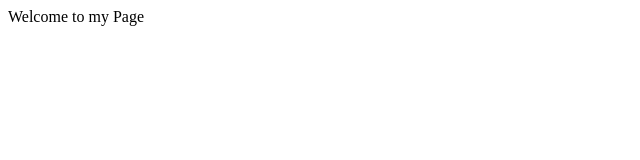
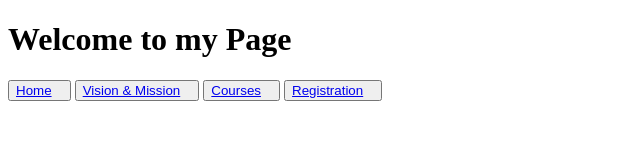
Before and after one commit to shrutikarad/collegedemo, a plain HTML site: page index.html in a window 1280 px wide. Shown: the whole page, without its empty margins (0-640 px from the left). Drawn offline with Linux system fonts and the light colour scheme.

Commit message:
Update index.html

```diff
--- a/index.html
+++ b/index.html
@@ -4,6 +4,15 @@
   <title>College</title>
 </head>
 <body>
-Welcome to my Page
+    <header>
+        <h1>Welcome to my Page</h1></h1>
+        <nav>
+            <button><a href="List.html">Home</a>&nbsp;&nbsp;&nbsp;</button>
+            <button><a href="paragraph.html">Vision & Mission</a>&nbsp;&nbsp;&nbsp;</button>
+            <button><a href="List.html">Courses</a>&nbsp;&nbsp;&nbsp;</button>
+            <button><a href="form.html">Registration</a>&nbsp;&nbsp;&nbsp;</button>
+
+        </nav>
+
 </body>
 </html>
```
